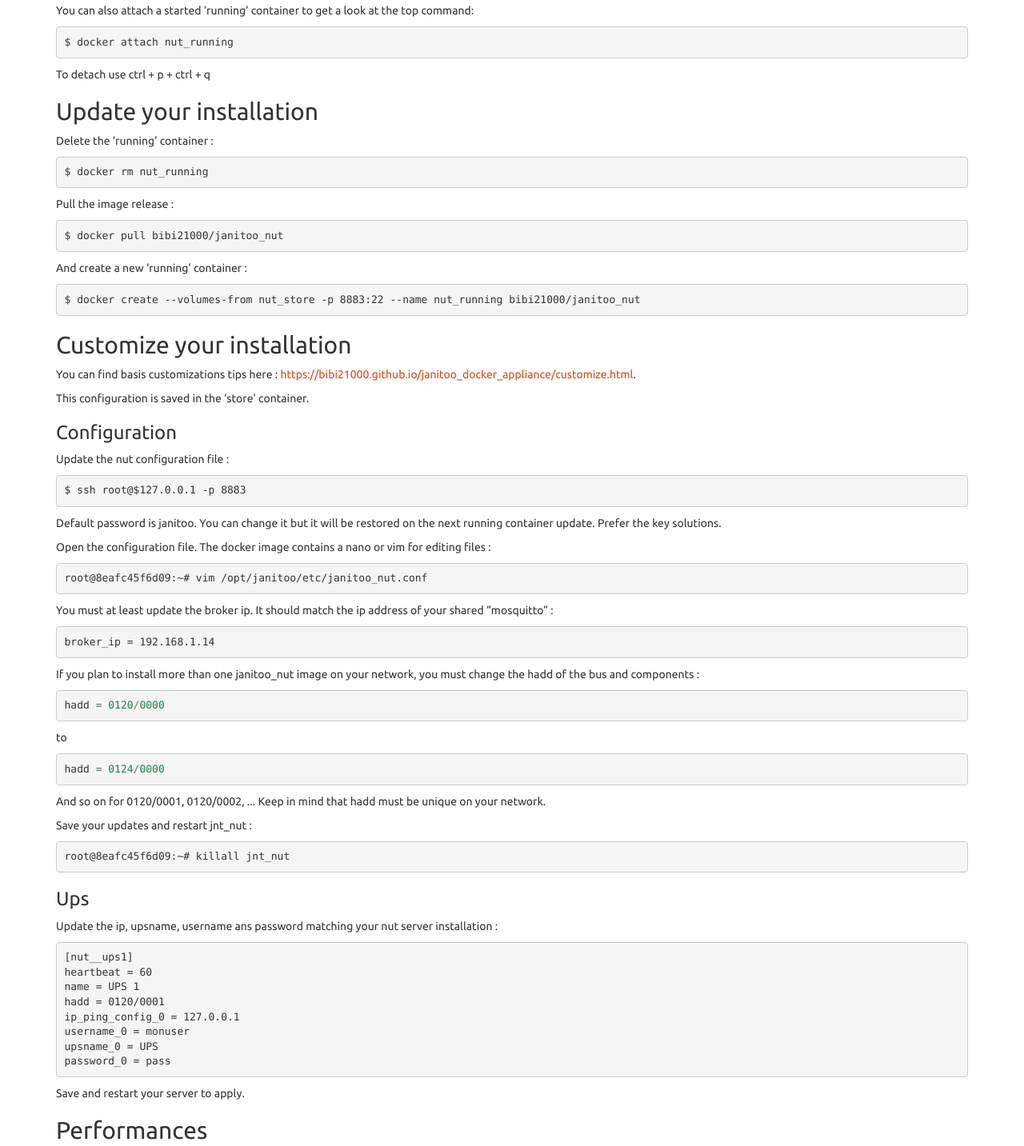
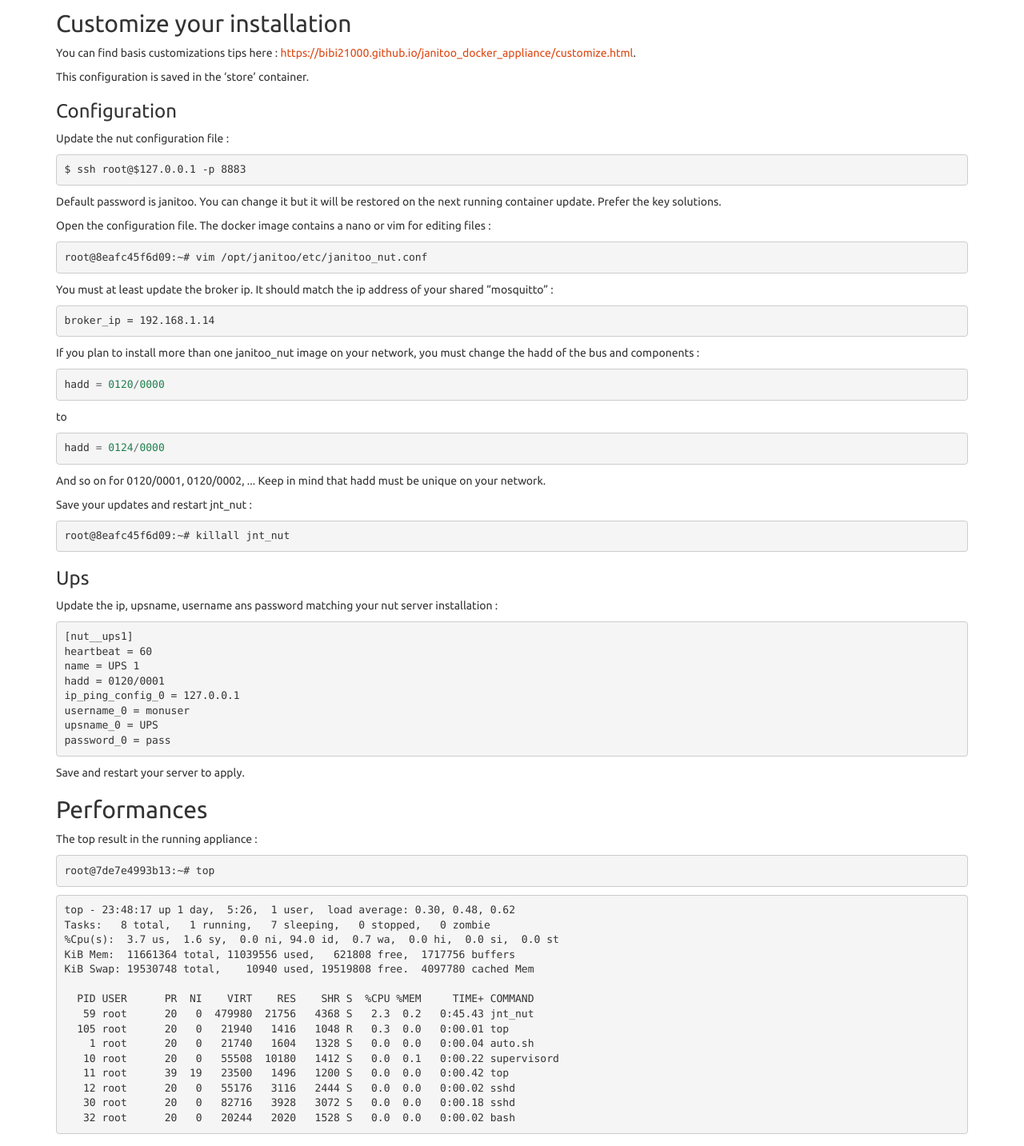
Before and after one commit to bibi21000/janitoo_nut, a plain HTML site: page docker.html in a window 1280 px wide. Shown: the part 1337-2770 px from the top of the page at 80% size. Drawn offline with Linux system fonts and the light colour scheme.

Commit message:
Auto-commit documentation

```diff
--- a/docker.html
+++ b/docker.html
@@ -77,7 +77,6 @@
 <li class="toctree-l2"><a class="reference internal" href="#installing-docker">Installing Docker</a></li>
 <li class="toctree-l2"><a class="reference internal" href="#initial-installation">Initial installation</a></li>
 <li class="toctree-l2"><a class="reference internal" href="#start-the-container">Start the container</a></li>
-<li class="toctree-l2"><a class="reference internal" href="#update-your-installation">Update your installation</a></li>
 <li class="toctree-l2"><a class="reference internal" href="#customize-your-installation">Customize your installation</a></li>
 <li class="toctree-l2"><a class="reference internal" href="#performances">Performances</a></li>
 <li class="toctree-l2"><a class="reference internal" href="#administer-your-containers">Administer your containers</a></li>
@@ -169,26 +168,6 @@
 <div class="code bash highlight-python"><div class="highlight"><pre>$ docker stop nut_running
 </pre></div>
 </div>
-<p>You can also attach a started &#8216;running&#8217; container to get a look at the top command:</p>
-<div class="code bash highlight-python"><div class="highlight"><pre>$ docker attach nut_running
-</pre></div>
-</div>
-<p>To detach use ctrl + p + ctrl + q</p>
-</div>
-<div class="section" id="update-your-installation">
-<h2>Update your installation<a class="headerlink" href="#update-your-installation" title="Permalink to this headline">¶</a></h2>
-<p>Delete the &#8216;running&#8217; container :</p>
-<div class="code bash highlight-python"><div class="highlight"><pre>$ docker rm nut_running
-</pre></div>
-</div>
-<p>Pull the image release :</p>
-<div class="code bash highlight-python"><div class="highlight"><pre>$ docker pull bibi21000/janitoo_nut
-</pre></div>
-</div>
-<p>And create a new &#8216;running&#8217; container :</p>
-<div class="code bash highlight-python"><div class="highlight"><pre>$ docker create --volumes-from nut_store -p 8883:22 --name nut_running bibi21000/janitoo_nut
-</pre></div>
-</div>
 </div>
 <div class="section" id="customize-your-installation">
 <h2>Customize your installation<a class="headerlink" href="#customize-your-installation" title="Permalink to this headline">¶</a></h2>
@@ -245,21 +224,21 @@
 <div class="code bash highlight-python"><div class="highlight"><pre>root@7de7e4993b13:~# top
 </pre></div>
 </div>
-<div class="code bash highlight-python"><div class="highlight"><pre>top - 20:35:46 up 1 day,  2:13,  1 user,  load average: 0.41, 0.65, 0.67
+<div class="code bash highlight-python"><div class="highlight"><pre>top - 23:48:17 up 1 day,  5:26,  1 user,  load average: 0.30, 0.48, 0.62
 Tasks:   8 total,   1 running,   7 sleeping,   0 stopped,   0 zombie
-%Cpu(s):  6.3 us,  1.4 sy,  0.0 ni, 90.9 id,  1.4 wa,  0.0 hi,  0.0 si,  0.0 st
-KiB Mem:  11661364 total, 10395640 used,  1265724 free,  1712168 buffers
-KiB Swap: 19530748 total,     9460 used, 19521288 free.  3876920 cached Mem
+%Cpu(s):  3.7 us,  1.6 sy,  0.0 ni, 94.0 id,  0.7 wa,  0.0 hi,  0.0 si,  0.0 st
+KiB Mem:  11661364 total, 11039556 used,   621808 free,  1717756 buffers
+KiB Swap: 19530748 total,    10940 used, 19519808 free.  4097780 cached Mem
 
   PID USER      PR  NI    VIRT    RES    SHR S  %CPU %MEM     TIME+ COMMAND
-   12 root      20   0  489240  23088   4472 S   2.7  0.2   0:58.21 /usr/local/bin/python /usr/local/bin/jnt_nut -c /etc/janitoo/janitoo_nut.c+
-   11 root      39  19   23500   1492   1200 S   0.3  0.0   0:00.12 top -b
-    1 root      20   0   21740   1596   1328 S   0.0  0.0   0:00.03 /bin/bash /root/auto.sh
-   10 root      20   0   55508  10068   1336 S   0.0  0.1   0:00.06 /usr/bin/python /usr/bin/supervisord -c /etc/supervisor/supervisord.conf
-   13 root      20   0   55176   3120   2444 S   0.0  0.0   0:00.01 /usr/sbin/sshd -D
-   24 root      20   0   82716   3936   3076 S   0.0  0.0   0:00.06 sshd: root@pts/0
-   29 root      20   0   20244   1904   1488 S   0.0  0.0   0:00.00 -bash
-   34 root      20   0   21940   1412   1048 R   0.0  0.0   0:00.12 top
+   59 root      20   0  479980  21756   4368 S   2.3  0.2   0:45.43 jnt_nut
+  105 root      20   0   21940   1416   1048 R   0.3  0.0   0:00.01 top
+    1 root      20   0   21740   1604   1328 S   0.0  0.0   0:00.04 auto.sh
+   10 root      20   0   55508  10180   1412 S   0.0  0.1   0:00.22 supervisord
+   11 root      39  19   23500   1496   1200 S   0.0  0.0   0:00.42 top
+   12 root      20   0   55176   3116   2444 S   0.0  0.0   0:00.02 sshd
+   30 root      20   0   82716   3928   3072 S   0.0  0.0   0:00.18 sshd
+   32 root      20   0   20244   2020   1528 S   0.0  0.0   0:00.02 bash
 </pre></div>
 </div>
 </div>
```
Also changed, not shown: README.html (+0 -1 lines), _modules/index.html (+0 -1 lines), _modules/janitoo_nut/nut.html (+0 -1 lines), _modules/janitoo_nut/server.html (+0 -1 lines), api/index.html (+0 -1 lines), extensions/index.html (+0 -1 lines), genindex.html (+0 -1 lines), index.html (+0 -2 lines), py-modindex.html (+0 -1 lines), search.html (+0 -1 lines), searchindex.js (+1 -1 lines), tools/index.html (+0 -1 lines), _sources/docker.txt.
